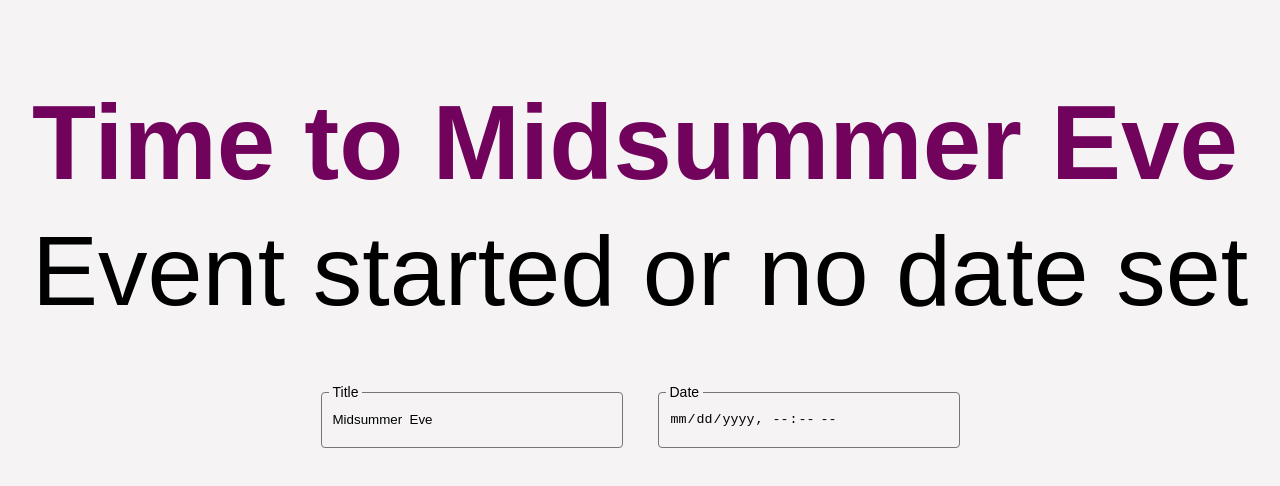
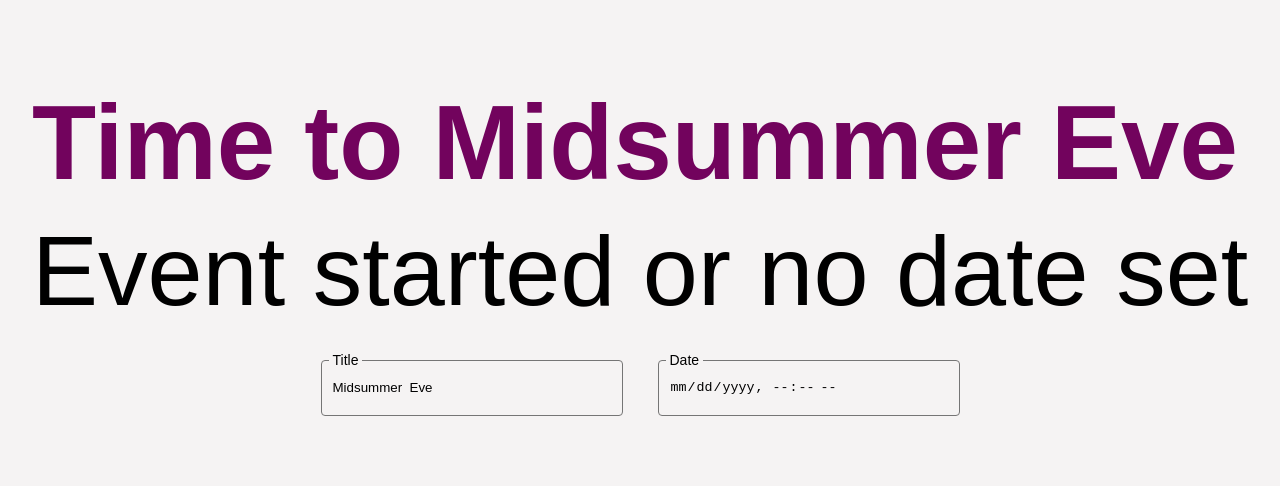
Before and after one commit to MathewsFranco/angular-countdown-app, an Angular app: page / in a window 1280 px wide. Shown: the top 486 px of the page. Built offline with nearby package versions, Linux system fonts and the light colour scheme; a small style sheet from the web is missing; a web font is replaced by a local one.

Commit message:
💄 fix container styling

```diff
--- a/src/app/components/form/form.component.html
+++ b/src/app/components/form/form.component.html
@@ -1,4 +1,4 @@
-<div class="container">
+<div class="form-container">
   <div class="input-container">
     <label>Title</label>
     <input [(ngModel)]="countdown.eventTitle" (ngModelChange)="countdown.setTitle($event)" name="title" />
--- a/src/app/components/form/form.component.scss
+++ b/src/app/components/form/form.component.scss
@@ -35,7 +35,8 @@ label {
   position: relative;
 }
 
-.container {
+.form-container {
+  margin-top: 32px;
   display: flex;
   align-items: center;
   justify-content: center;
```
